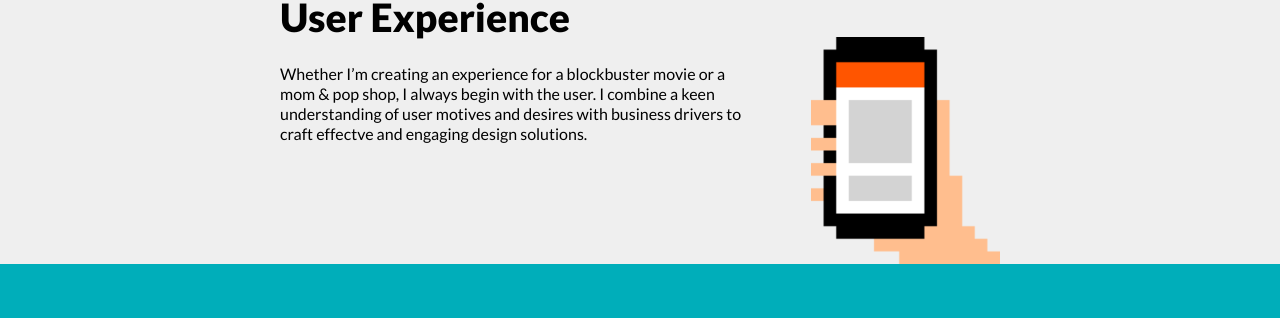
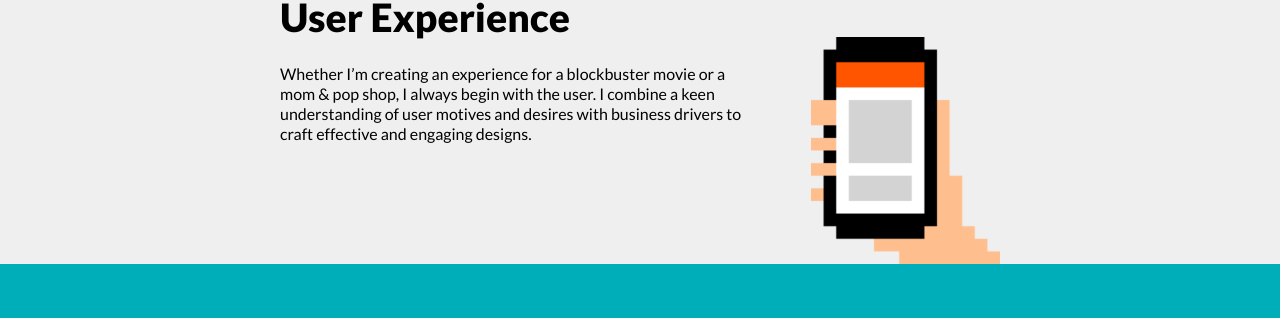
Before and after one commit to simonswiss/kingpixel-demo, a Jekyll site: the page built from index.html, in a window 1280 px wide. Shown: the part 605-923 px from the top of the page. Built offline with Jekyll 4.4.1, drawn with Linux system fonts in a browser that asks for light colours.

Commit message:
fixes a typo.

```diff
--- a/index.html
+++ b/index.html
@@ -17,7 +17,7 @@ layout: default
     <div class="img-right">
         <div class="copy">
             <h2>User Experience</h2>
-            <p>Whether I’m creating an experience for a blockbuster movie or a mom & pop shop, I always begin with the user. I combine a keen understanding of user motives and desires with business drivers to craft effectve and engaging design solutions.</p>
+            <p>Whether I’m creating an experience for a blockbuster movie or a mom & pop shop, I always begin with the user. I combine a keen understanding of user motives and desires with business drivers to craft effective and engaging designs.</p>
         </div>
         <div class="image end">
             <img alt="Pixel art of a hand holding a smart phone" src="/images/handheld.png" width="189" height="227">
```
